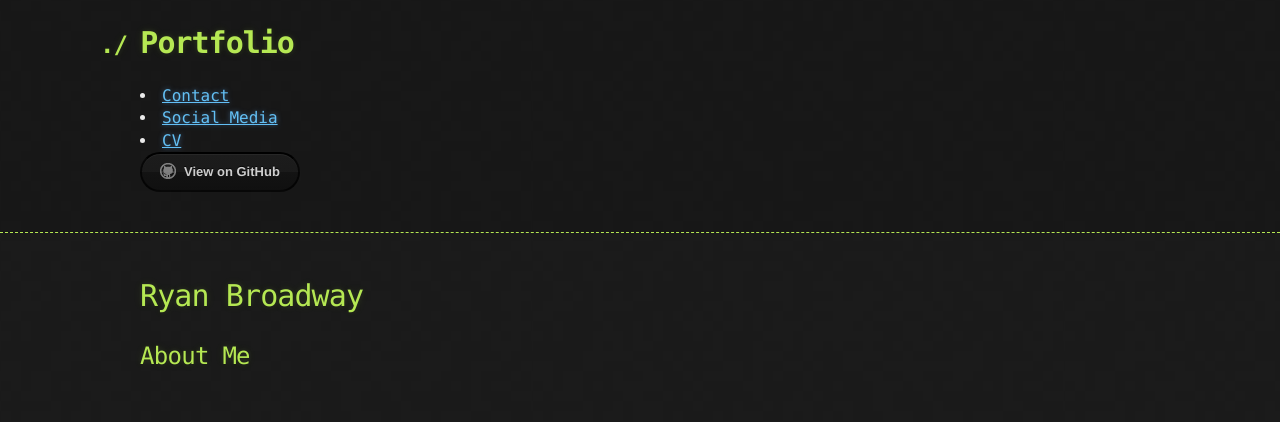
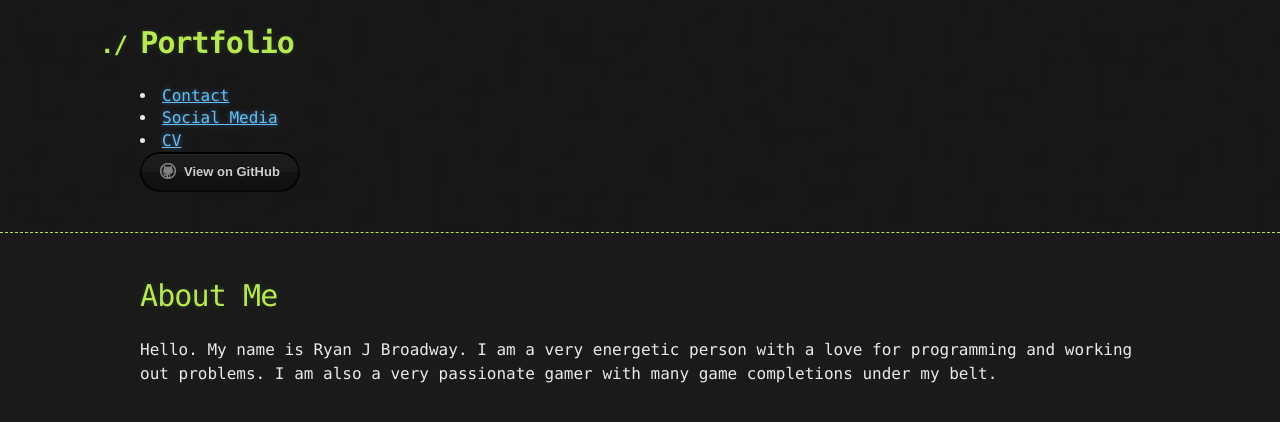
Before and after one commit to RyanBroadway/Portfolio, a Jekyll site: the page built from index.md, in a window 1280 px wide. Shown: the top 422 px of the page. Built offline with Jekyll 4.4.1, drawn with Linux system fonts in a browser that asks for light colours; our own code applies the rules of GitHub Pages for plain Markdown files; the repository's description, which GitHub fills in, is left out.

Commit message:
Update index.md

```diff
--- a/index.md
+++ b/index.md
@@ -1,2 +1,2 @@
-# Ryan Broadway
-## About Me
+# About Me
+Hello. My name is Ryan J Broadway. I am a very energetic person with a love for programming and working out problems. I am also a very passionate gamer with many game completions under my belt.
```
